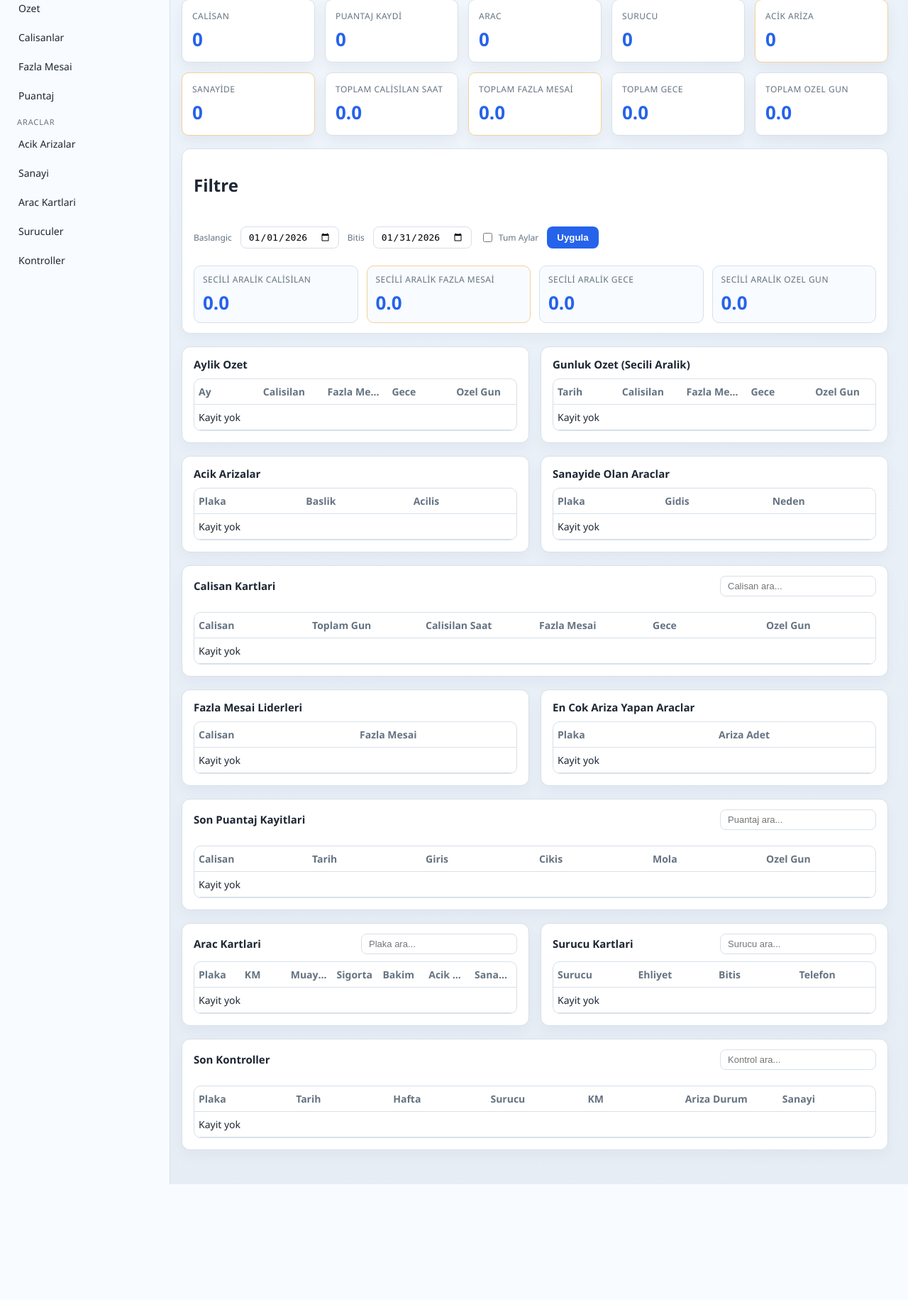
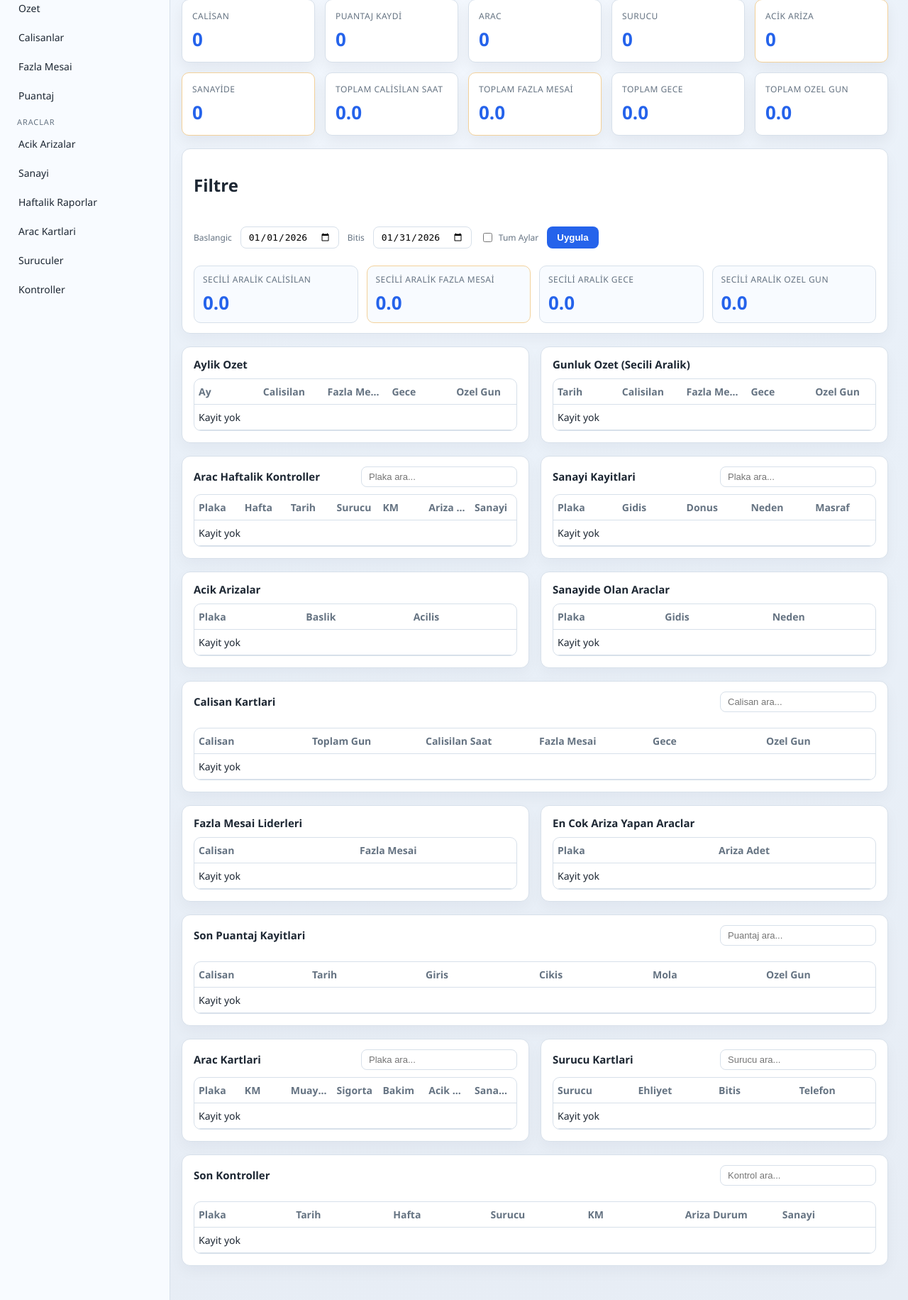
Before and after one commit to yabujinnn06/rainstaff, a Flask app: page / in a window 1280 px wide. Shown: the part 136-1967 px from the top of the page at 71% size. Before the commit the page ends 1804 px from the top, so only its background shows below. Run offline with Flask 3, Linux system fonts and the light colour scheme; a user stored in the database is signed in.

Commit message:
Add vehicle weekly reports to dashboard

```diff
--- a/server/app.py
+++ b/server/app.py
@@ -280,6 +280,9 @@ def dashboard():
     vehicle_cards = []
     driver_cards = []
     recent_inspections = []
+    weekly_inspections = []
+    service_history = []
+    driver_status = []
     monthly_summary = []
     daily_summary = []
     range_summary = {
@@ -360,6 +363,24 @@ def dashboard():
                 "JOIN vehicles v ON v.id = i.vehicle_id "
                 "LEFT JOIN drivers d ON d.id = i.driver_id "
                 "ORDER BY i.inspection_date DESC, i.id DESC LIMIT 10;"
+            ).fetchall()
+            weekly_inspections = conn.execute(
+                "SELECT v.plate, i.week_start, i.inspection_date, d.full_name as driver, i.km, "
+                "i.fault_status, i.service_visit "
+                "FROM vehicle_inspections i "
+                "JOIN vehicles v ON v.id = i.vehicle_id "
+                "LEFT JOIN drivers d ON d.id = i.driver_id "
+                "ORDER BY i.week_start DESC, i.inspection_date DESC LIMIT 20;"
+            ).fetchall()
+            service_history = conn.execute(
+                "SELECT v.plate, s.start_date, s.end_date, s.reason, s.cost "
+                "FROM vehicle_service_visits s "
+                "JOIN vehicles v ON v.id = s.vehicle_id "
+                "ORDER BY s.start_date DESC LIMIT 20;"
+            ).fetchall()
+            driver_status = conn.execute(
+                "SELECT d.full_name as name, d.license_class, d.license_expiry, d.phone "
+                "FROM drivers d ORDER BY d.full_name LIMIT 20;"
             ).fetchall()
 
             emp_totals = {}
@@ -476,6 +497,9 @@ def dashboard():
         vehicle_cards=vehicle_cards,
         driver_cards=driver_cards,
         recent_inspections=recent_inspections,
+        weekly_inspections=weekly_inspections,
+        service_history=service_history,
+        driver_status=driver_status,
         monthly_summary=monthly_summary,
         daily_summary=daily_summary,
         range_summary=range_summary,
--- a/server/templates/dashboard.html
+++ b/server/templates/dashboard.html
@@ -32,6 +32,7 @@
         <div class="menu-title">Araclar</div>
         <a href="#faults">Acik Arizalar</a>
         <a href="#service">Sanayi</a>
+        <a href="#vehicle-reports">Haftalik Raporlar</a>
         <a href="#vehicles">Arac Kartlari</a>
         <a href="#drivers">Suruculer</a>
         <a href="#inspections">Kontroller</a>
@@ -178,6 +179,82 @@
                         <td>{{ row['overtime'] }}</td>
                         <td>{{ row['night'] }}</td>
                         <td>{{ row['special'] }}</td>
+                      </tr>
+                    {% endfor %}
+                  {% else %}
+                    <tr><td colspan="5">Kayit yok</td></tr>
+                  {% endif %}
+                </tbody>
+              </table>
+            </div>
+          </div>
+        </section>
+
+        <section id="vehicle-reports" class="section grid-2">
+          <div class="panel">
+            <div class="panel-head">
+              <h2>Arac Haftalik Kontroller</h2>
+              <input class="table-search" data-target="weekly-inspections" placeholder="Plaka ara..." />
+            </div>
+            <div class="table-wrap tall">
+              <table id="weekly-inspections">
+                <thead>
+                  <tr>
+                    <th>Plaka</th>
+                    <th>Hafta</th>
+                    <th>Tarih</th>
+                    <th>Surucu</th>
+                    <th>KM</th>
+                    <th>Ariza Durum</th>
+                    <th>Sanayi</th>
+                  </tr>
+                </thead>
+                <tbody>
+                  {% if weekly_inspections %}
+                    {% for row in weekly_inspections %}
+                      <tr>
+                        <td>{{ row['plate'] }}</td>
+                        <td>{{ row['week_start'] }}</td>
+                        <td>{{ row['inspection_date'] }}</td>
+                        <td>{{ row['driver'] or '-' }}</td>
+                        <td>{{ row['km'] or '-' }}</td>
+                        <td>{{ row['fault_status'] or '-' }}</td>
+                        <td>{{ 'Evet' if row['service_visit'] else 'Hayir' }}</td>
+                      </tr>
+                    {% endfor %}
+                  {% else %}
+                    <tr><td colspan="7">Kayit yok</td></tr>
+                  {% endif %}
+                </tbody>
+              </table>
+            </div>
+          </div>
+
+          <div class="panel">
+            <div class="panel-head">
+              <h2>Sanayi Kayitlari</h2>
+              <input class="table-search" data-target="service-history" placeholder="Plaka ara..." />
+            </div>
+            <div class="table-wrap tall">
+              <table id="service-history">
+                <thead>
+                  <tr>
+                    <th>Plaka</th>
+                    <th>Gidis</th>
+                    <th>Donus</th>
+                    <th>Neden</th>
+                    <th>Masraf</th>
+                  </tr>
+                </thead>
+                <tbody>
+                  {% if service_history %}
+                    {% for row in service_history %}
+                      <tr>
+                        <td>{{ row['plate'] }}</td>
+                        <td>{{ row['start_date'] }}</td>
+                        <td>{{ row['end_date'] or 'Sanayide' }}</td>
+                        <td>{{ row['reason'] or '-' }}</td>
+                        <td>{{ row['cost'] or '-' }}</td>
                       </tr>
                     {% endfor %}
                   {% else %}
```
